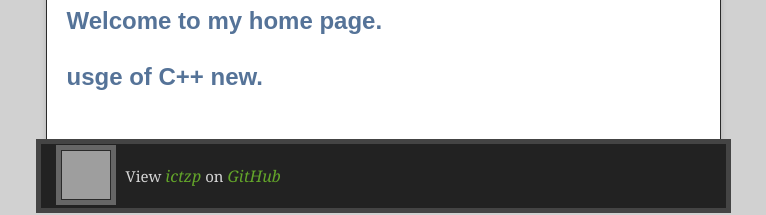
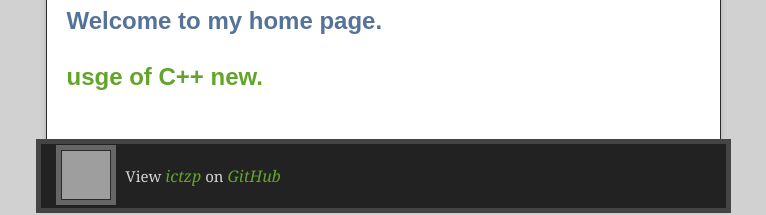
Before and after one commit to ictzp/ictzp.github.io, a plain HTML site: page index.html in a window 1280 px wide. Shown: the part 266-481 px from the top of the page, without its empty margins (257-1023 px from the left). Drawn offline with nearby package versions, Linux system fonts and the light colour scheme; grey boxes are pictures that could not be loaded.

Commit message:
Update index.html

```diff
--- a/index.html
+++ b/index.html
@@ -39,7 +39,7 @@
         </article>
         <article class="markdown-body">
           <h2>
-<a name="cpp-new" class="anchor" href="https://github.com/ictzp/ictzp.github.io/cpp-new.html"><span class="octicon octicon-link"></span></a>usge of C++ new.</h2>
+<a name="cpp-new" href="https://github.com/ictzp/ictzp.github.io/cpp-new.html"><span class="octicon octicon-link"></span>usge of C++ new.</a></h2>
         </article>
       </div>
     </div>
```
